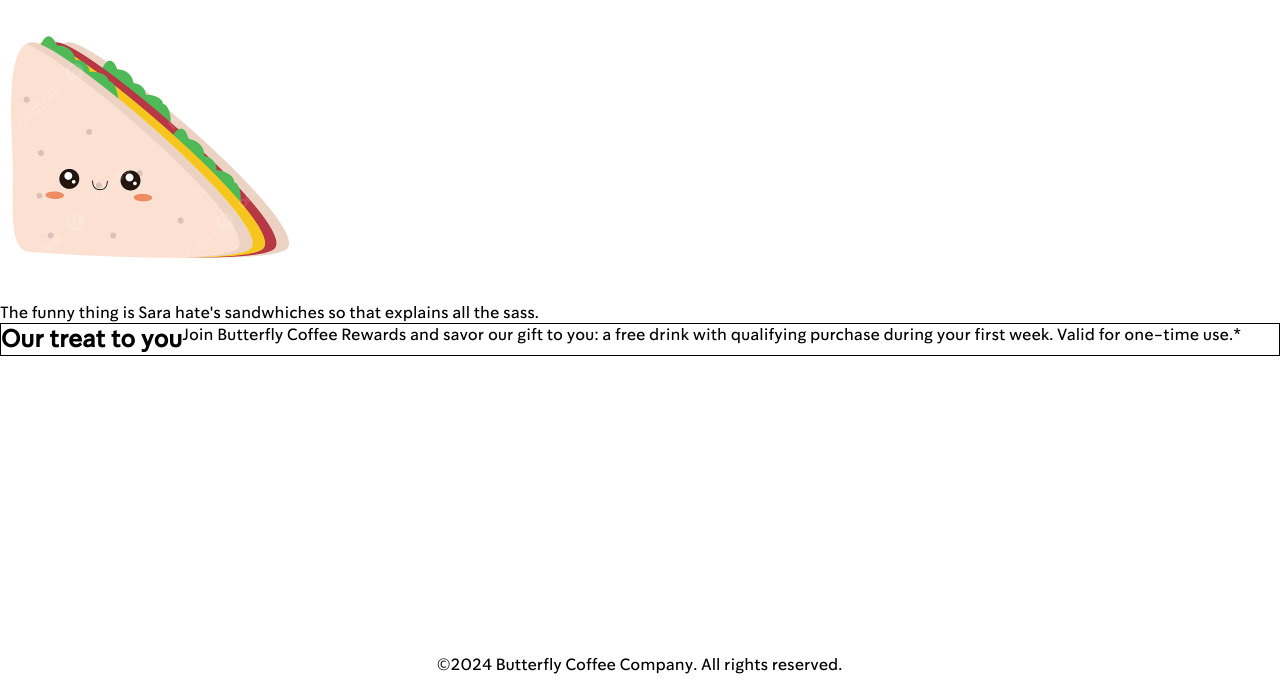
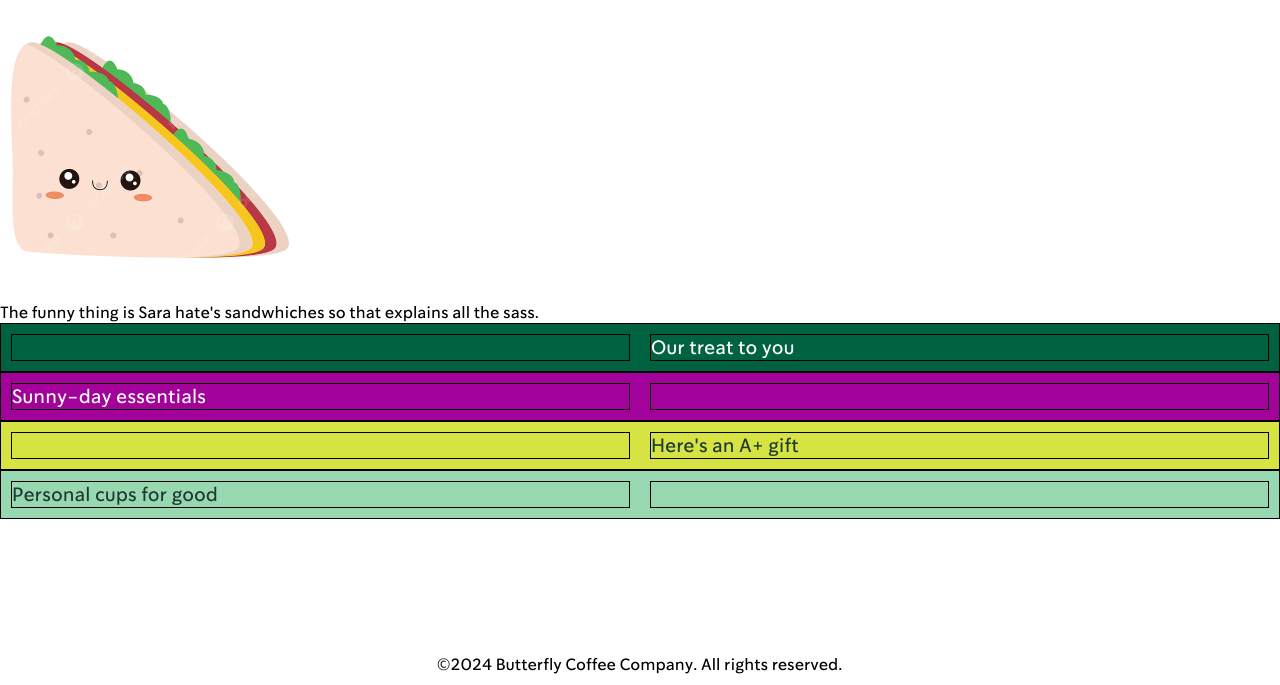
Before and after one commit to sweetnightkitty/restaurant-page, a website built with webpack: page src/template.html in a window 1280 px wide. Shown: the part 115-800 px from the top of the page. Built offline with nearby package versions, Linux system fonts and the light colour scheme.

Commit message:
Update style for home div boxes and create logic that adds text to the appropriate box content

```diff
--- a/src/greeting.js
+++ b/src/greeting.js
@@ -27,24 +27,53 @@ export function loadHomeContent() {
     container.appendChild(image);
     container.appendChild(div);
 
-    //gets first box
-    const boxOne = getBoxOne();
-    container.appendChild(boxOne);
+    //Make Box One
+    const one = makeBox("one");
+    const two = makeBox("two");
+    const three = makeBox("three");
+    const four = makeBox("four");
 
+
+    container.appendChild(one);
+    container.appendChild(two);
+    container.appendChild(three);
+    container.appendChild(four);
 
     //Add container to the content div
     content.appendChild(container);
-}
+};
 
-//May need to refactor this to make content load in the correct place and set up flexbox
-//Turn into a factory? that returns object of div, left and right
-function makeBox() {
+//Creates content box
+function makeBox(number) {
     const div = document.createElement("div");
+    div.classList.add("card",`card-${number}`);
+
     const left = document.createElement("div");
-    const right = left;
+    left.classList.add("card", "card-left");
 
-    left.classList.add("left-content");
-    right.classList.add("right-content");
+    const right = document.createElement("div");
+    right.classList.add("card", "card-right");
+
+    //logic to know which side to add text to
+    if(number == "one" || number == "three") {
+        //text goes on right
+        if(number == "one") {
+            const textContent = "Our treat to you";
+            setText(right, textContent);
+        } else if(number == "three") {
+            const textContent = "Here's an A+ gift";
+            setText(right, textContent);
+        };
+    } else if(number == "two" || number == "four") {
+        //text goes on left
+        if(number == "two") {
+            const textContent = "Sunny-day essentials";
+            setText(left, textContent);
+        } else if(number == "four") {
+            const textContent = "Personal cups for good";
+            setText(left, textContent);
+        };
+    };
 
     div.appendChild(left);
     div.appendChild(right);
@@ -53,22 +82,7 @@ function makeBox() {
 
 }
 
-
-function getBoxOne () {
-
-    const boxOne = makeBox()
-    boxOne.classList.add("box", "box-one");
-
-    //content is adding to div box but not to right content like intended
-    const h2 = document.createElement("h2");
-    h2.textContent = "Our treat to you"
-
-    const text = document.createElement("div");
-    text.classList.add("text");
-    text.textContent = "Join Butterfly Coffee Rewards and savor our gift to you: a free drink with qualifying purchase during your first week. Valid for one-time use.*";
-
-    boxOne.appendChild(h2);
-    boxOne.appendChild(text);
-
-    return boxOne;
-}
+//Generate text
+function setText(div, textContent) {
+    div.textContent = textContent;
+};
--- a/src/styles.css
+++ b/src/styles.css
@@ -1,5 +1,10 @@
 :root {
     --colorGreenAccentHsl: 158 100% 23%;
+    --colorGreenBgd: #006241;
+    --colorPurpleBgd:#A3029A;
+    --colorYellowBgd: #D6E342;
+    --colorLgtGreenBgd: #97D8B1;
+    --colorDarkFont: #1E3932;
 }
 
 * {
@@ -64,14 +69,45 @@ nav {
 
 }
 
+
 h1 {
     font-family: "sodo-sans-bold";
 }
 
-.box {
+.card {
     display: flex;
     border: 1px solid black;
+    flex: 1;
+    font-family: "sodo-sans-regular";
+    font-size: 19px;
 }
+
+.card-left, .card-right {
+    margin: 10px;
+}
+
+
+.card-one {
+    background-color: var(--colorGreenBgd);
+    color: white;
+}
+
+.card-two {
+    background-color: var(--colorPurpleBgd);
+    color: white;
+}
+
+.card-three {
+    background-color: var(--colorYellowBgd);
+    color: var(--colorDarkFont);
+}
+
+.card-four {
+    background-color: var(--colorLgtGreenBgd);
+    color: var(--colorDarkFont);
+}
+
+
 footer {
     font-family: "sodo-sans-regular";
     display: flex;
```
